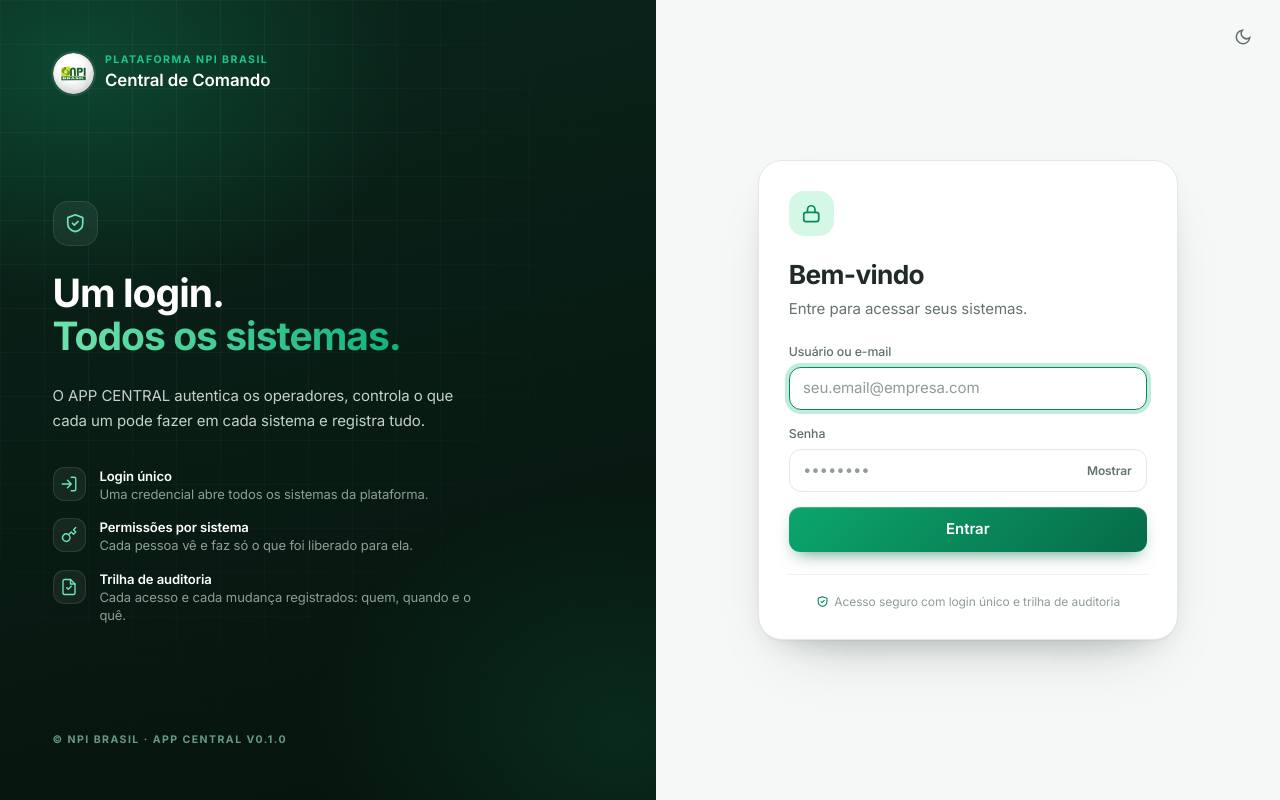
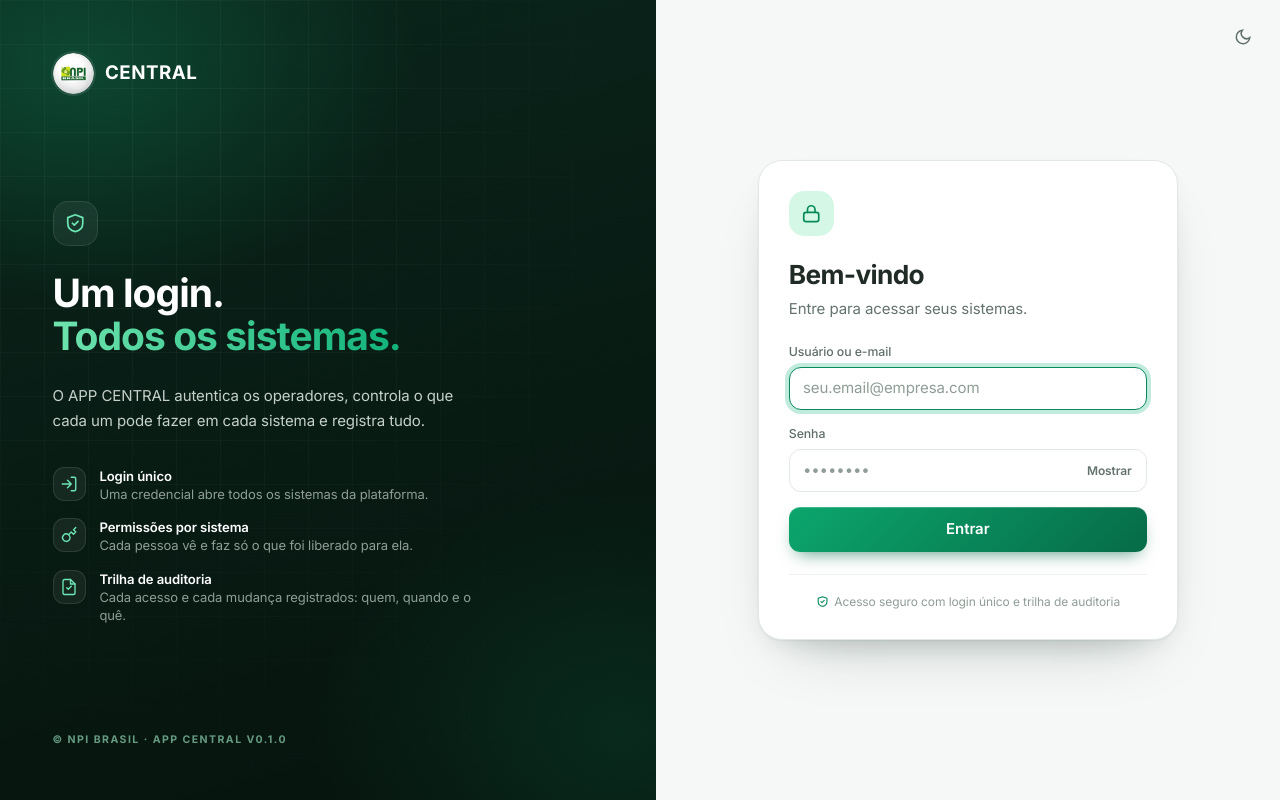
Before and after one commit to LuisMiguel823/Central-de-Comando, a FastAPI app: page /login in a window 1280 px wide. Run offline with FastAPI, Linux system fonts and the light colour scheme; some libraries are stand-ins or nearby versions.

Commit message:
Marca: so 'CENTRAL' ao lado da logo (sidebar, login, status, definir senha)

```diff
--- a/app/templates/login.html
+++ b/app/templates/login.html
@@ -6,10 +6,7 @@
 
     <div class="relative flex items-center gap-3">
       <img src="/static/img/logo-npi.png" alt="{{ app_name }}" class="h-11 w-11 shrink-0 rounded-full ring-2 ring-white/10" />
-      <div class="leading-tight">
-        <div class="eyebrow">Plataforma NPI Brasil</div>
-        <div class="text-lg font-semibold text-white">{{ app_name }}</div>
-      </div>
+      <div class="text-xl font-bold tracking-wide text-white">CENTRAL</div>
     </div>
 
     <div class="relative space-y-7">
@@ -69,7 +66,7 @@
     <div class="page-enter w-full max-w-[420px]">
       <div class="mb-6 flex items-center gap-2.5 lg:hidden">
         <img src="/static/img/logo-npi.png" alt="{{ app_name }}" class="h-9 w-9" />
-        <span class="text-lg font-semibold text-slate-800">{{ app_name }}</span>
+        <span class="text-lg font-bold tracking-wide text-slate-800">CENTRAL</span>
       </div>
 
       <div class="auth-card p-8">
--- a/app/templates/partials/sidebar.html
+++ b/app/templates/partials/sidebar.html
@@ -2,10 +2,7 @@
 <aside class="sidebar fixed inset-y-0 left-0 z-30 flex flex-col">
   <div class="flex items-center gap-2.5 px-4 py-5">
     <img src="/static/img/logo-npi.png" alt="{{ app_name }}" class="h-9 w-9 shrink-0 rounded-full ring-2 ring-white/10" />
-    <div class="sidebar-label leading-tight">
-      <div class="sidebar-title text-sm font-semibold">{{ app_name }}</div>
-      <div class="sidebar-section text-[10px] font-semibold uppercase">APP Central</div>
-    </div>
+    <div class="sidebar-label sidebar-title text-base font-bold tracking-wide">CENTRAL</div>
   </div>
 
   <nav class="flex-1 space-y-6 overflow-y-auto overflow-x-hidden px-3 pb-6 pt-2">
--- a/app/templates/set_password.html
+++ b/app/templates/set_password.html
@@ -5,7 +5,7 @@
       <img src="/static/img/logo-npi.png" alt="{{ app_name }}" class="h-9 w-9" />
       <div class="leading-tight">
         <div class="eyebrow">Plataforma NPI Brasil</div>
-        <span class="text-base font-semibold text-slate-800">{{ app_name }}</span>
+        <span class="text-base font-bold tracking-wide text-slate-800">CENTRAL</span>
       </div>
     </div>
 
--- a/app/templates/status.html
+++ b/app/templates/status.html
@@ -25,7 +25,7 @@
     <div class="mx-auto max-w-2xl px-6 py-14">
       <div class="mb-8 flex items-center gap-2.5">
         <img src="/static/img/logo-npi.png" alt="{{ app_name }}" class="h-9 w-9" />
-        <span class="text-lg font-semibold text-slate-800">{{ app_name }}</span>
+        <span class="text-lg font-bold tracking-wide text-slate-800">CENTRAL</span>
         <span class="ml-auto text-xs text-slate-400">atualiza a cada 15s</span>
       </div>
 
```
